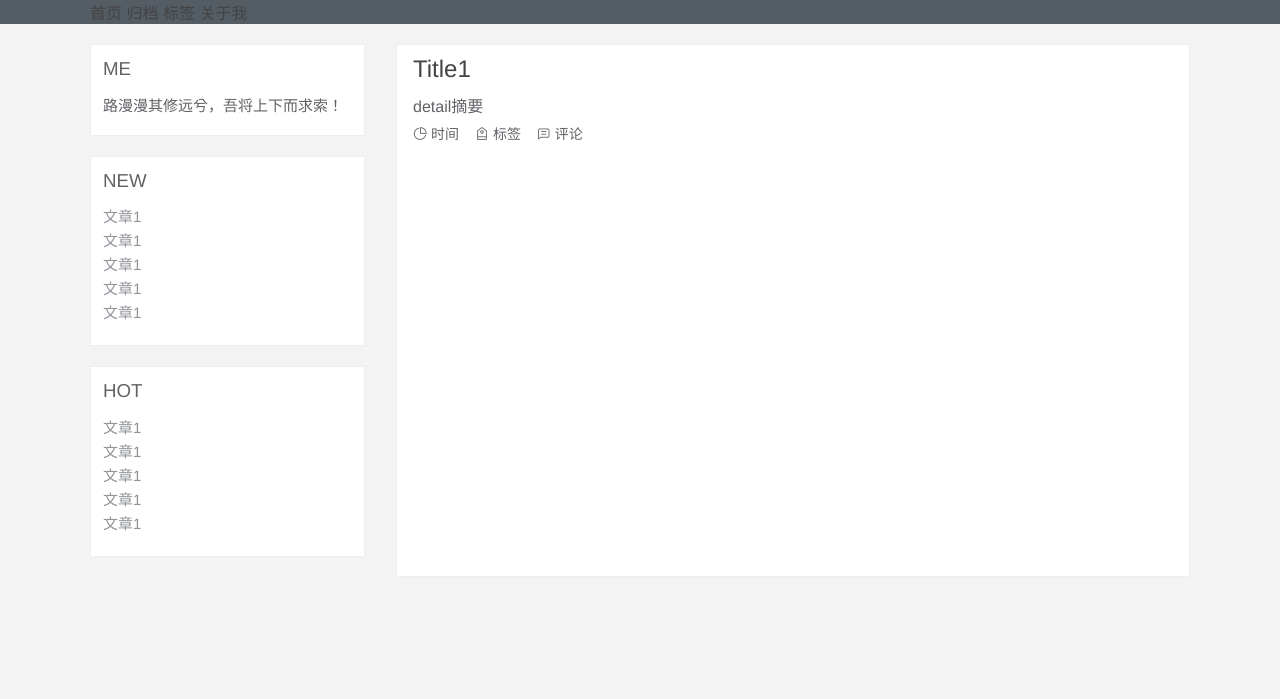
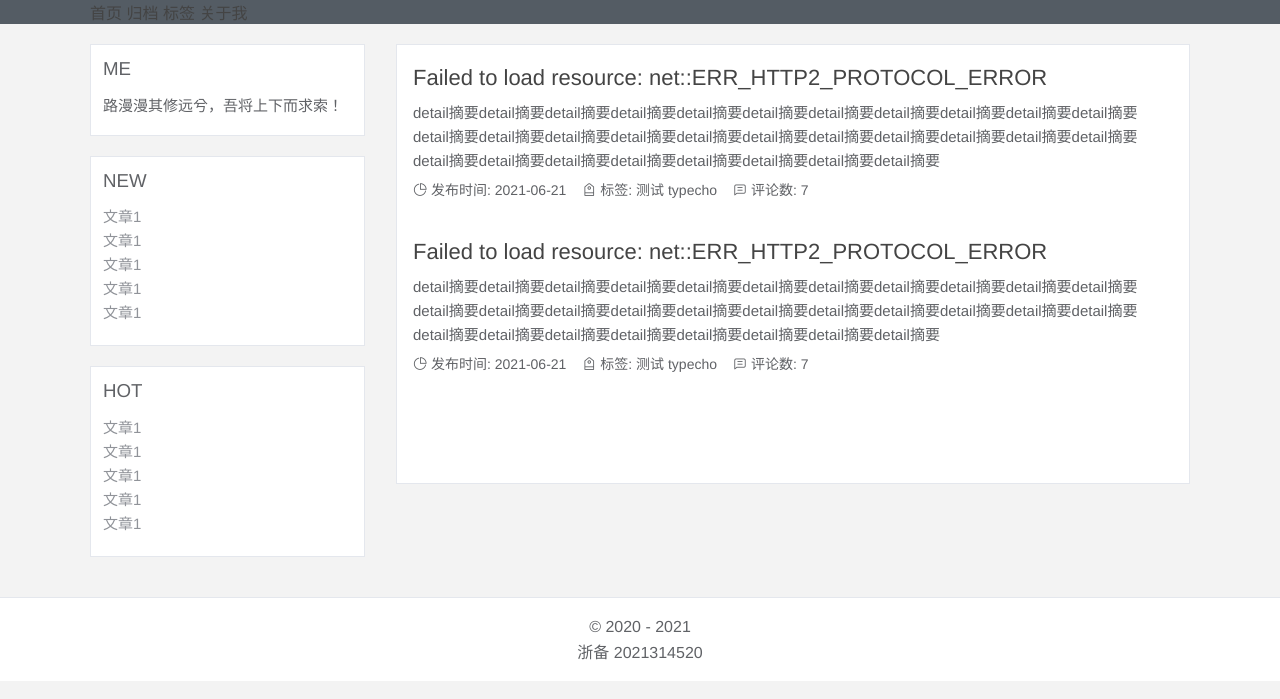
Before and after one commit to 98fuel/typecho-theme-SimpleZ, a PHP site: page / in a window 1280 px wide. Shown: the top 699 px of the page. Run offline with PHP 8.4, Linux system fonts and the light colour scheme; some libraries are stand-ins or nearby versions.

Commit message:
article-item 部分样式编写

```diff
--- a/css/style.css
+++ b/css/style.css
@@ -1,3 +1,6 @@
+:root {
+    --border: 1px solid #E4E7ED
+}
 * {
     margin: 0;
     padding: 0;
@@ -34,6 +37,9 @@ ol {
     max-width: 1100px;
     margin: 0 auto;
 }
+.nav > ul {
+    border-bottom: none !important;
+}
 
 /* 头部结束 */
 
@@ -43,7 +49,7 @@ ol {
     margin: 20px auto;
     display: flex;
     justify-content: space-between;
-    /* align-items: flex-start; */
+    align-items: flex-start;
 }
 
 .sidebar {
@@ -52,7 +58,7 @@ ol {
 
 .sidebar-item {
     background: #fff;
-    border: 1px solid #EBEEF5;
+    border: var(--border);
     margin-bottom: 20px;
 }
 
@@ -89,17 +95,19 @@ ol {
 .content {
     background: #fff;
     width: 72%;
-    border: 1px solid #EBEEF5;
-
+    border: var(--border);
+    padding-bottom: 80px;
 }
 
 .article-item {
-    padding: 0 16px;
+    padding: 10px 16px;
+    margin-bottom: 10px;
 }
 
 .article-item-title {
     font-weight: 400;
     padding: 10px 0;
+    font-size: 22px;
 }
 
 .article-item-title a {
@@ -108,11 +116,12 @@ ol {
 }
 
 .article-item-title a:hover {
-    color: #606266;
+    /* color: inherit; */
 }
 
 .article-item-detail {
-    font-size: 16px;
+    font-size: 15px;
+    line-height: 1.6;
     color: #606266;
 }
 
@@ -128,4 +137,26 @@ ol {
     margin-right: 4px;
 }
 
+
+.article-pagination {
+    margin-top: 20px;
+    text-align: center;
+}
+
 /* 网站主体结束 */
+
+
+/* 网站底部开始 */
+.footer {
+    text-align: center;
+    margin-top: 20px;
+    padding: 16px 0;
+    background: #fff;
+    border-top: var(--border);;
+}
+
+.footer p {
+    line-height: 1.6;
+}
+
+/* 网站底部结束 */
--- a/index.html
+++ b/index.html
@@ -61,18 +61,41 @@
             <div class="content">
                 <div class="article-item">
                     <h2 class="article-item-title">
-                        <a href="">Title1</a>
+                        <a href="">Failed to load resource: net::ERR_HTTP2_PROTOCOL_ERROR</a>
                     </h2>
-                    <p class="article-item-detail">detail摘要</p>
+                    <p class="article-item-detail">
+                        detail摘要detail摘要detail摘要detail摘要detail摘要detail摘要detail摘要detail摘要detail摘要detail摘要detail摘要detail摘要detail摘要detail摘要detail摘要detail摘要detail摘要detail摘要detail摘要detail摘要detail摘要detail摘要detail摘要detail摘要detail摘要detail摘要detail摘要detail摘要detail摘要detail摘要
+                    </p>
                     <div class="article-item-span">
-                        <span><i class="el-icon-pie-chart"></i>时间</span>
-                        <span><i class="el-icon-discount"></i>标签</span>
-                        <span><i class="el-icon-chat-line-square"></i>评论</span>
+                        <span><i class="el-icon-pie-chart"></i>发布时间: 2021-06-21</span>
+                        <span><i class="el-icon-discount"></i>标签: 测试 typecho</span>
+                        <span><i class="el-icon-chat-line-square"></i>评论数: 7</span>
                     </div>
+                </div>
+                <div class="article-item">
+                    <h2 class="article-item-title">
+                        <a href="">Failed to load resource: net::ERR_HTTP2_PROTOCOL_ERROR</a>
+                    </h2>
+                    <p class="article-item-detail">
+                        detail摘要detail摘要detail摘要detail摘要detail摘要detail摘要detail摘要detail摘要detail摘要detail摘要detail摘要detail摘要detail摘要detail摘要detail摘要detail摘要detail摘要detail摘要detail摘要detail摘要detail摘要detail摘要detail摘要detail摘要detail摘要detail摘要detail摘要detail摘要detail摘要detail摘要
+                    </p>
+                    <div class="article-item-span">
+                        <span><i class="el-icon-pie-chart"></i>发布时间: 2021-06-21</span>
+                        <span><i class="el-icon-discount"></i>标签: 测试 typecho</span>
+                        <span><i class="el-icon-chat-line-square"></i>评论数: 7</span>
+                    </div>
+                </div>
+
+                <div class="article-pagination">
+                    <el-pagination background layout="prev, pager, next" :total="1000">
+                    </el-pagination>
                 </div>
             </div>
         </div>
-        <div class="footer"></div>
+        <div class="footer">
+            <p>&copy; 2020 - 2021</p>
+            <p>浙备 2021314520</p>
+        </div>
     </div>
 
     <script src="./js/ele.js"></script>
```
